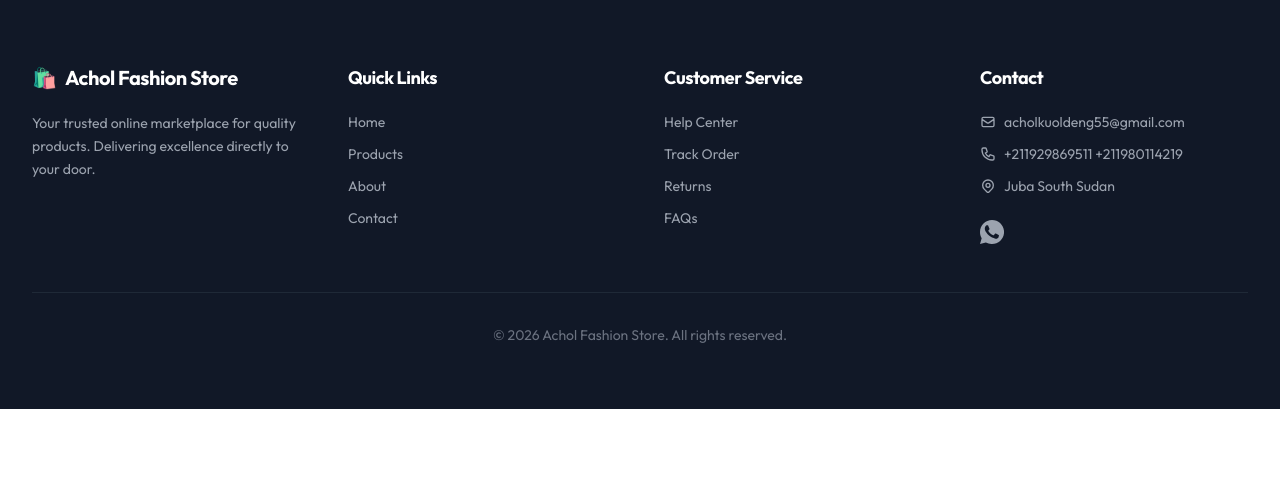
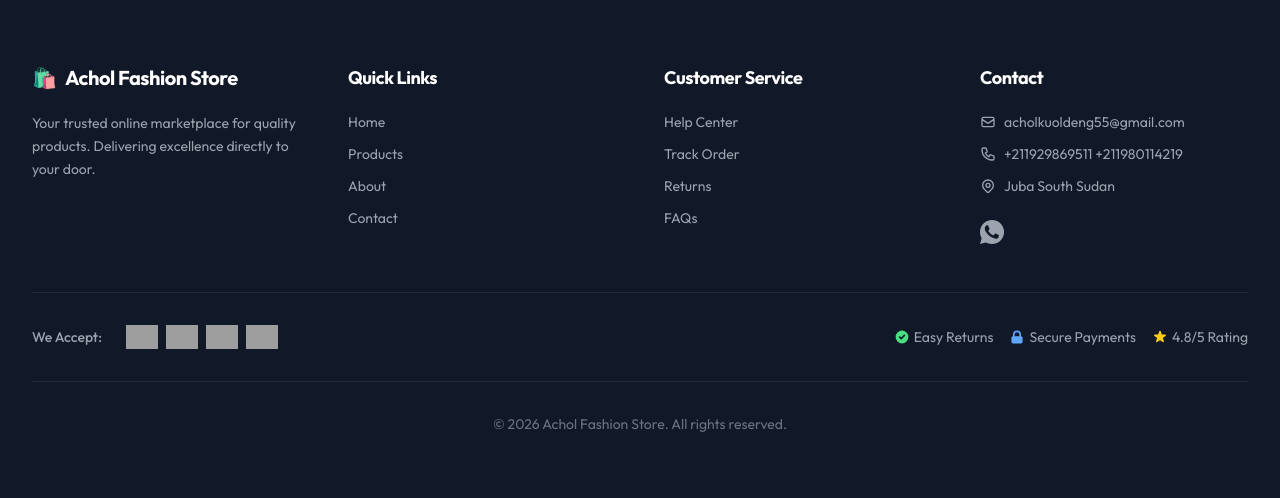
Before and after one commit to Nyombe/Achol-product-store, a Django app: page /auth/profile/ in a window 1280 px wide. Shown: the part 1096-1594 px from the top of the page. Before the commit the page ends 1505 px from the top, so only its background shows below. Run offline with Django 4.2, Linux system fonts and the light colour scheme; the visitor is signed in with stand-in values (Sample User, id 1); data that the repository does not hold is empty; style sheets or scripts are compiled from the project's sources; parts of the project's set-up code (start-up, migrations or seed data) failed here and were passed over; grey boxes are pictures that could not be loaded.

Commit message:
Build trust and social proof with payment icons and badges

```diff
--- a/templates/base/base.html
+++ b/templates/base/base.html
@@ -222,7 +222,34 @@
                     </div>
                 </div>
             </div>
-            <div class="border-t border-gray-800 mt-12 pt-8 text-center text-sm text-gray-500">
+            <div class="border-t border-gray-800 mt-12 pt-8">
+                <div class="flex flex-col md:flex-row items-center justify-between">
+                    <div class="flex items-center space-x-6 mb-4 md:mb-0">
+                        <span class="text-sm text-gray-400 font-medium">We Accept:</span>
+                        <div class="flex space-x-2">
+                            <img src="https://assets.asosservices.com/asos-finance/images/paymentmethods/visa.png" alt="Visa" class="h-6 w-auto">
+                            <img src="https://assets.asosservices.com/asos-finance/images/paymentmethods/mastercard.png" alt="Mastercard" class="h-6 w-auto">
+                            <img src="https://assets.asosservices.com/asos-finance/images/paymentmethods/paypal.png" alt="PayPal" class="h-6 w-auto">
+                            <img src="https://assets.asosservices.com/asos-finance/images/paymentmethods/amex.png" alt="American Express" class="h-6 w-auto">
+                        </div>
+                    </div>
+                    <div class="flex items-center space-x-4 text-sm text-gray-400">
+                        <span class="flex items-center">
+                            <svg class="w-4 h-4 mr-1 text-green-400" fill="currentColor" viewBox="0 0 20 20"><path fill-rule="evenodd" d="M10 18a8 8 0 100-16 8 8 0 000 16zm3.707-9.293a1 1 0 00-1.414-1.414L9 10.586 7.707 9.293a1 1 0 00-1.414 1.414l2 2a1 1 0 001.414 0l4-4z" clip-rule="evenodd"></path></svg>
+                            Easy Returns
+                        </span>
+                        <span class="flex items-center">
+                            <svg class="w-4 h-4 mr-1 text-blue-400" fill="currentColor" viewBox="0 0 20 20"><path fill-rule="evenodd" d="M5 9V7a5 5 0 0110 0v2a2 2 0 012 2v5a2 2 0 01-2 2H5a2 2 0 01-2-2v-5a2 2 0 012-2zm8-2v2H7V7a3 3 0 016 0z" clip-rule="evenodd"></path></svg>
+                            Secure Payments
+                        </span>
+                        <span class="flex items-center">
+                            <svg class="w-4 h-4 mr-1 text-yellow-400" fill="currentColor" viewBox="0 0 20 20"><path d="M9.049 2.927c.3-.921 1.603-.921 1.902 0l1.07 3.292a1 1 0 00.95.69h3.462c.969 0 1.371 1.24.588 1.81l-2.8 2.034a1 1 0 00-.364 1.118l1.07 3.292c.3.921-.755 1.688-1.54 1.118l-2.8-2.034a1 1 0 00-1.175 0l-2.8 2.034c-.784.57-1.838-.197-1.539-1.118l1.07-3.292a1 1 0 00-.364-1.118L2.98 8.72c-.783-.57-.38-1.81.588-1.81h3.461a1 1 0 00.951-.69l1.07-3.292z"></path></svg>
+                            4.8/5 Rating
+                        </span>
+                    </div>
+                </div>
+            </div>
+            <div class="border-t border-gray-800 mt-8 pt-8 text-center text-sm text-gray-500">
                 <p>&copy; 2026 Achol Fashion Store. All rights reserved.</p>
             </div>
         </div>
```
